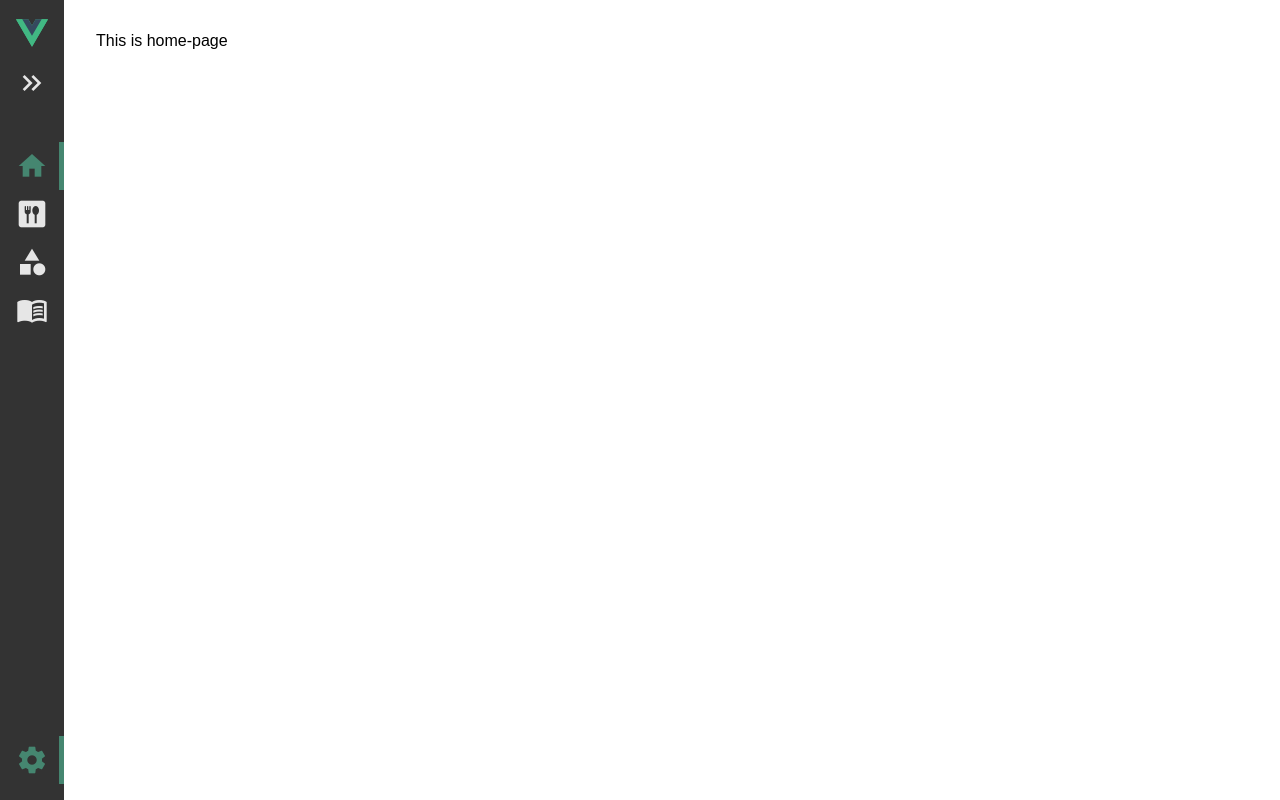
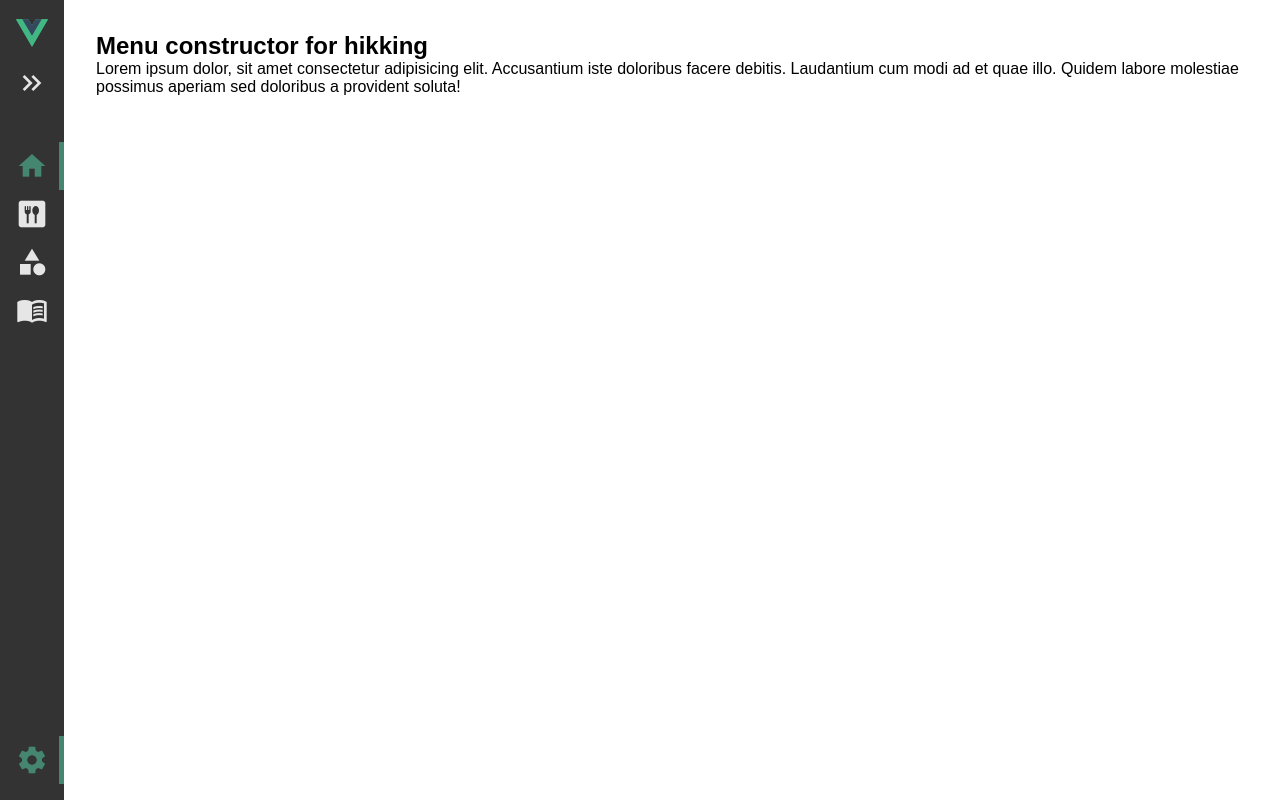
Before and after one commit to LiliaBilous/HikkingMenu, a Vue app in the folder HikkingMenu/: page / in a window 1280 px wide. Built offline with nearby package versions, Linux system fonts and the light colour scheme.

Commit message:
tried design home view

```diff
--- a/HikkingMenu/src/views/Home.vue
+++ b/HikkingMenu/src/views/Home.vue
@@ -1,3 +1,14 @@
 <template>
-  <main class="home-page__container">This is home-page</main>
+  <main class="home-page__container">
+    <section class="hero">
+      <h1 class="hero__header header">Menu constructor for hikking</h1>
+      <p class="hero__subtitle">
+        Lorem ipsum dolor, sit amet consectetur adipisicing elit. Accusantium iste
+        doloribus facere debitis. Laudantium cum modi ad et quae illo. Quidem labore
+        molestiae possimus aperiam sed doloribus a provident soluta!
+      </p>
+    </section>
+    <section class="example"></section>
+    <section class="custom-generator"></section>
+  </main>
 </template>
```
